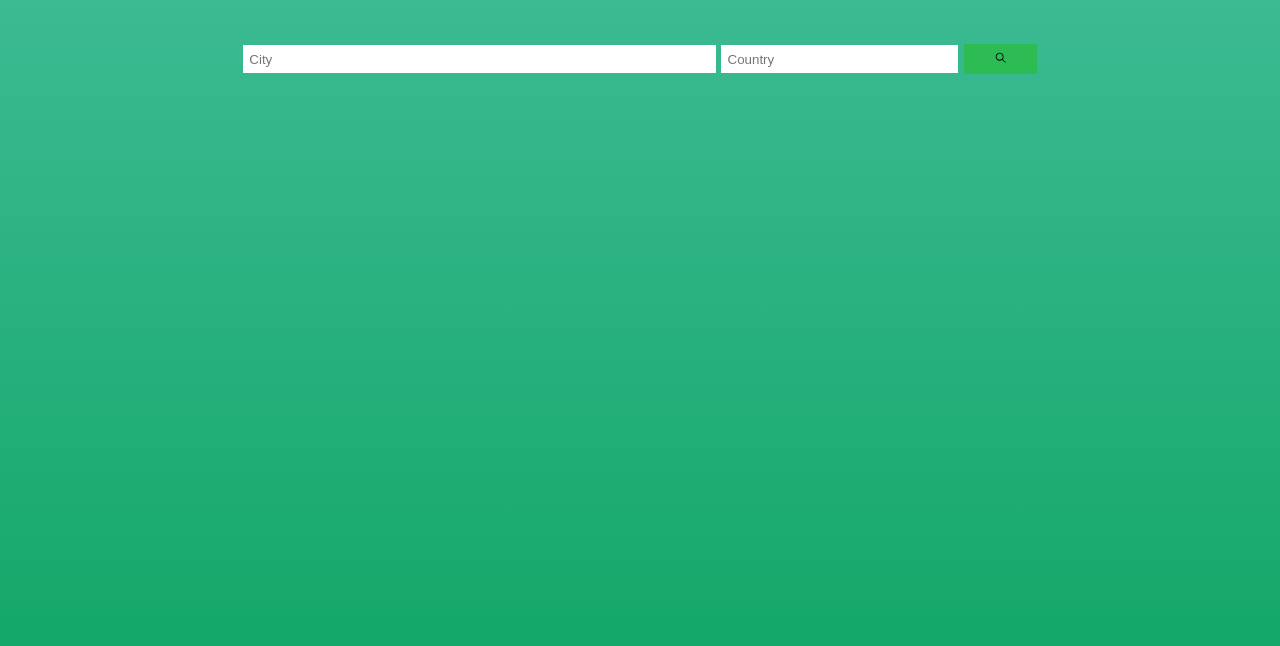
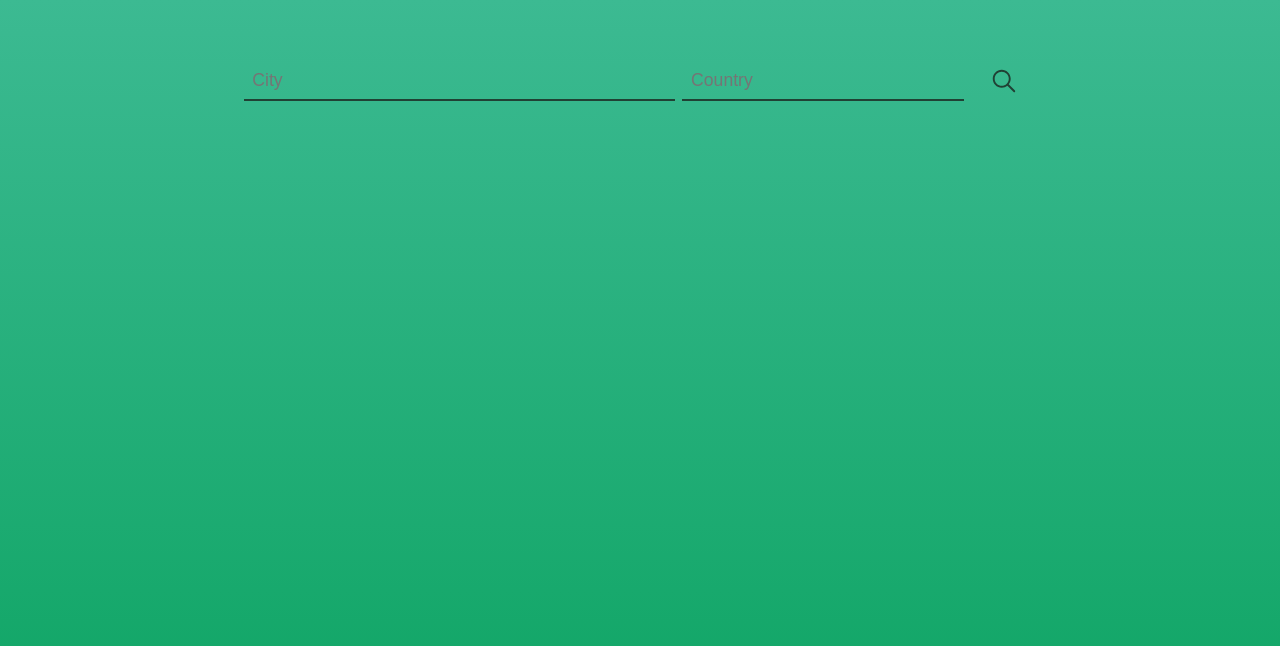
Before and after one commit to AJ-Murphy/Weather-App, a React (Create React App) app: page / in a window 1280 px wide. Shown: the top 646 px of the page. Built offline with nearby package versions, Linux system fonts and the light colour scheme.

Commit message:
Updated styling

```diff
--- a/src/App.css
+++ b/src/App.css
@@ -15,7 +15,9 @@
   --mainGrey: #ececec;
   --darkGrey: #cfcfcf;
   --mainTransition: all 0.3s linear;
-  --mainSpacing: 2rem;
+
+  --mainSpacing: 3rem;
+
   --lightShadow: 2px 5px 3px 0px rgba(0, 0, 0, 0.5);
   --darkShadow: 4px 10px 5px 0px rgba(0, 0, 0, 0.5);
 
@@ -48,7 +50,7 @@ body {
   padding: var(--mainSpacing);
   margin: 0 auto;
   font-family: "Nunito Sans", sans-serif;
-  color: var(--offWhite);
+  color: hsl(156, 34%, 19%);
 }
 
 h1,
@@ -67,33 +69,89 @@ h6 {
 
 .wrapper {
   max-width: 800px;
-  height: calc(100vh - 2rem);
+  height: calc(100vh - 3rem);
   margin: 0 auto;
 }
 
 /* Background **/
 .day {
   background-image: var(--day);
+  color: hsl(205, 91%, 92%);
+}
+
+.day .search__input {
+  color: hsl(205, 91%, 92%);
+  border-color: hsl(205, 91%, 92%);
+}
+
+.day .search__icon {
+  color: hsl(205, 91%, 92%);
 }
 
 .night {
   background-image: var(--night);
+  color: hsl(267, 79%, 92%);
+}
+
+.night .search__input {
+  border-color: hsl(267, 79%, 92%);
+  color: hsl(267, 79%, 92%);
+}
+
+.night .search__icon {
+  color: hsl(267, 79%, 92%);
 }
 
 .rain {
   background-image: var(--rain);
+  color: hsl(218, 24%, 35%);
+}
+
+.rain .search__input {
+  border-color: hsl(218, 24%, 35%);
+  color: hsl(218, 24%, 35%);
+}
+.rain .search__icon {
+  color: hsl(218, 24%, 35%);
 }
 
 .clouds {
   background-image: var(--cloud);
+  color: hsl(290, 12%, 48%);
+}
+
+.clouds .search__input {
+  border-color: hsl(290, 12%, 48%);
+  color: hsl(290, 12%, 48%);
+}
+.clouds .search__icon {
+  color: hsl(290, 12%, 48%);
 }
 
 .thunder {
   background-image: var(--thunder);
+  color: hsl(177, 29%, 84%);
+}
+
+.thunder .search__input {
+  border-color: hls(177, 29%, 84%);
+  color: hsl(177, 29%, 84%);
+}
+.thunder .search__icon {
+  color: hsl(177, 29%, 84%);
 }
 
 .snow {
   background-image: var(--snow);
+  color: hsl(214, 26%, 55%);
+}
+
+.snow .search__input {
+  border-color: hsl(214, 26%, 55%);
+  color: hsl(214, 26%, 55%);
+}
+.snow .search__icon {
+  color: hsl(214, 26%, 55%);
 }
 
 /** Search */
@@ -108,11 +166,15 @@ h6 {
   padding: 0.5em;
   margin: 0.2em;
   min-width: 70px;
+  color: hsl(156, 34%, 19%);
+  font-size: 0.8rem;
   border: 0;
+  border-bottom: solid 2px hsl(156, 34%, 19%);
+  background-color: transparent;
 }
 
 #search__city {
-  flex-grow: 6;
+  flex-grow: 5;
 }
 
 #search__country {
@@ -120,11 +182,14 @@ h6 {
 }
 
 #search__btn {
-  background-color: var(--primaryColor);
+  background-color: transparent;
   flex-grow: 1;
   height: 30px;
-  padding: 0.5em;
   margin: 0.2em;
+}
+
+.search__icon {
+  color: hsl(156, 34%, 19%);
 }
 
 /** Weather */
@@ -136,7 +201,7 @@ h6 {
   flex-direction: column;
   /* justify-content: top; */
   align-items: center;
-  padding: var(--mainSpacing) 0 var(--mainSpacing);
+  padding: 3rem 0 3rem;
 }
 
 .weather__loc,
@@ -147,6 +212,7 @@ h6 {
 }
 
 .weather__temp {
-  font-size: 4em;
-  padding: var(--mainSpacing) 0 var(--mainSpacing);
+  font-size: 3.5rem;
+  font-weight: 900;
+  padding: 2rem 0 1rem;
 }
--- a/src/components/Search.js
+++ b/src/components/Search.js
@@ -18,7 +18,7 @@ const Search = props => (
       placeholder="Country"
     />
     <button className="btn" id="search__btn">
-      <IoIosSearch />
+      <IoIosSearch size={30} className="search__icon" />
     </button>
   </form>
 );
```
